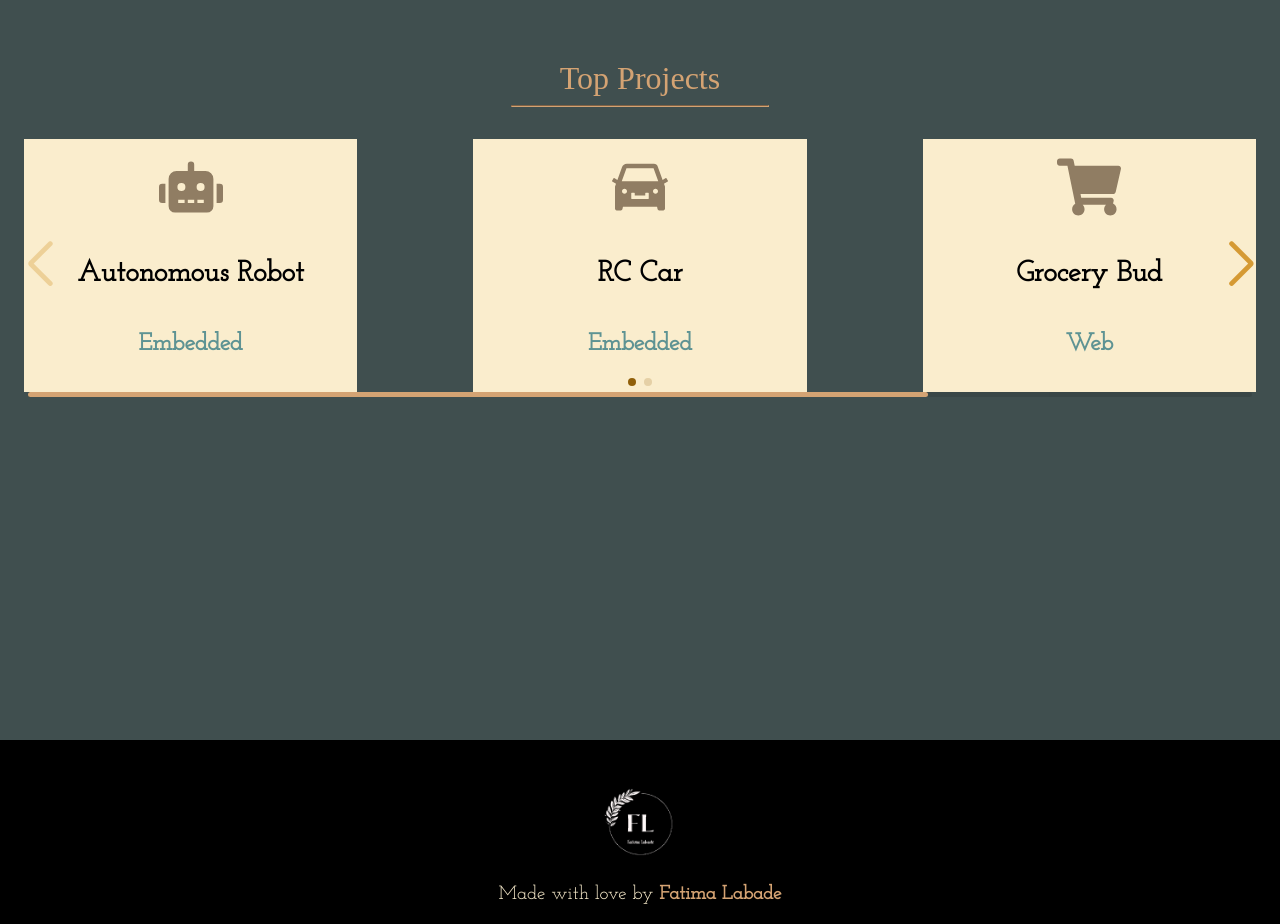
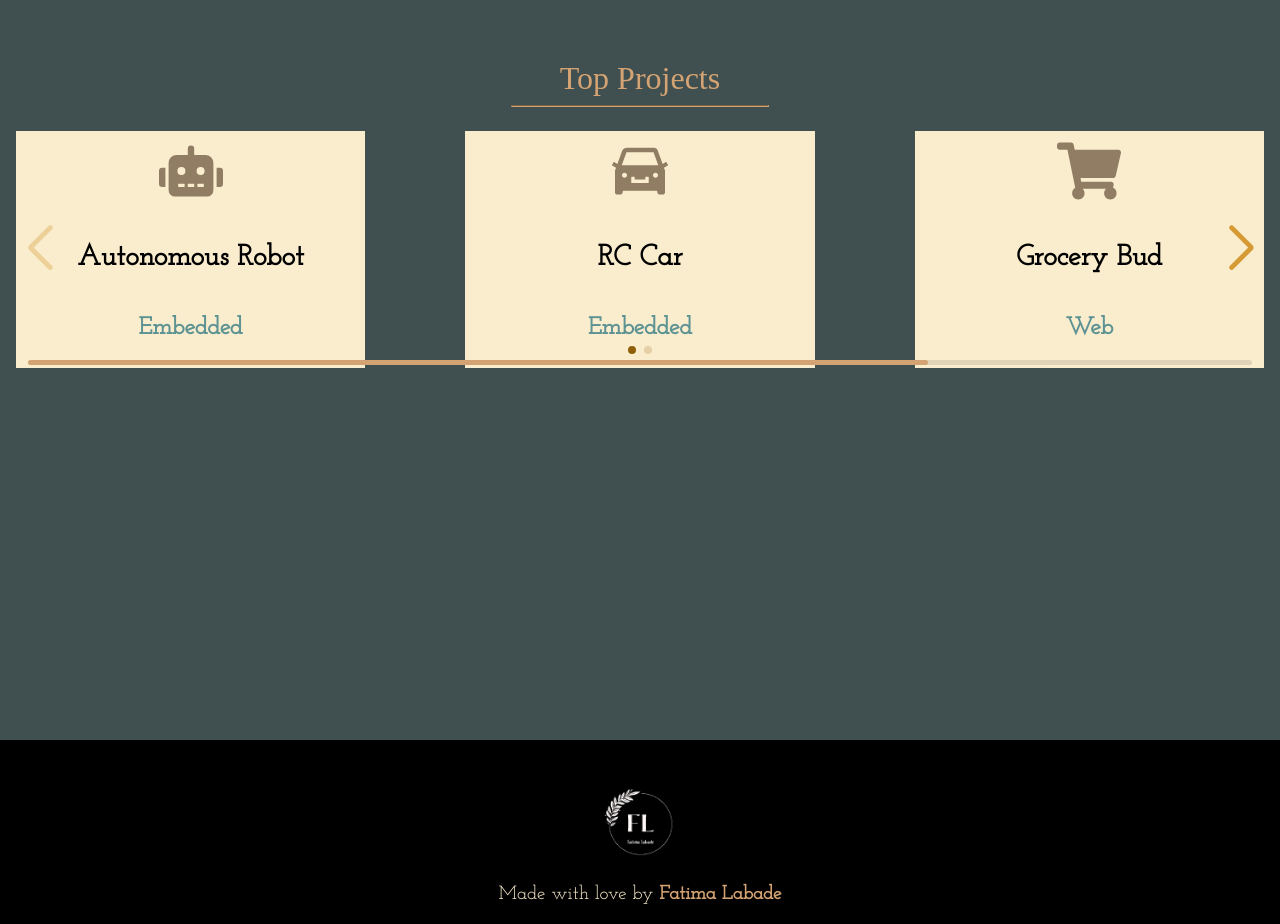
Before and after one commit to FatimaLDL1997/portfolio, a React (Create React App) app: page / in a window 1280 px wide. Shown: the part 2540-3464 px from the top of the page. Built offline with nearby package versions, Linux system fonts and the light colour scheme; a web font is replaced by a local one.

Commit message:
fixed items box

```diff
--- a/src/index.css
+++ b/src/index.css
@@ -57,10 +57,9 @@ html {
   font-weight: "900";
   display: flex;
   flex-direction: column;
-  margin: 0.5rem;
-  min-width: 15rem;
-  min-height: fit-content;
-  padding: 1rem;
+  margin: 0 auto;
+  /* min-width: 10rem; */
+  padding: 0.5rem;
   background: #faedcd;
   justify-content: center;
   font-size: 1.5rem;
```
